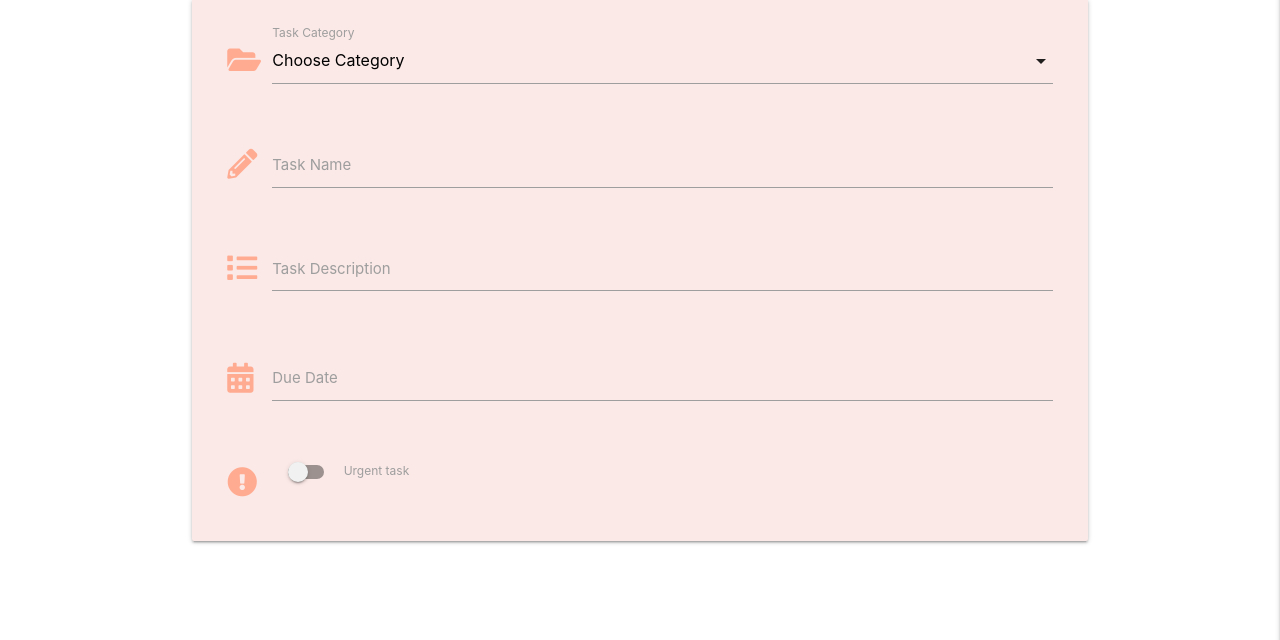
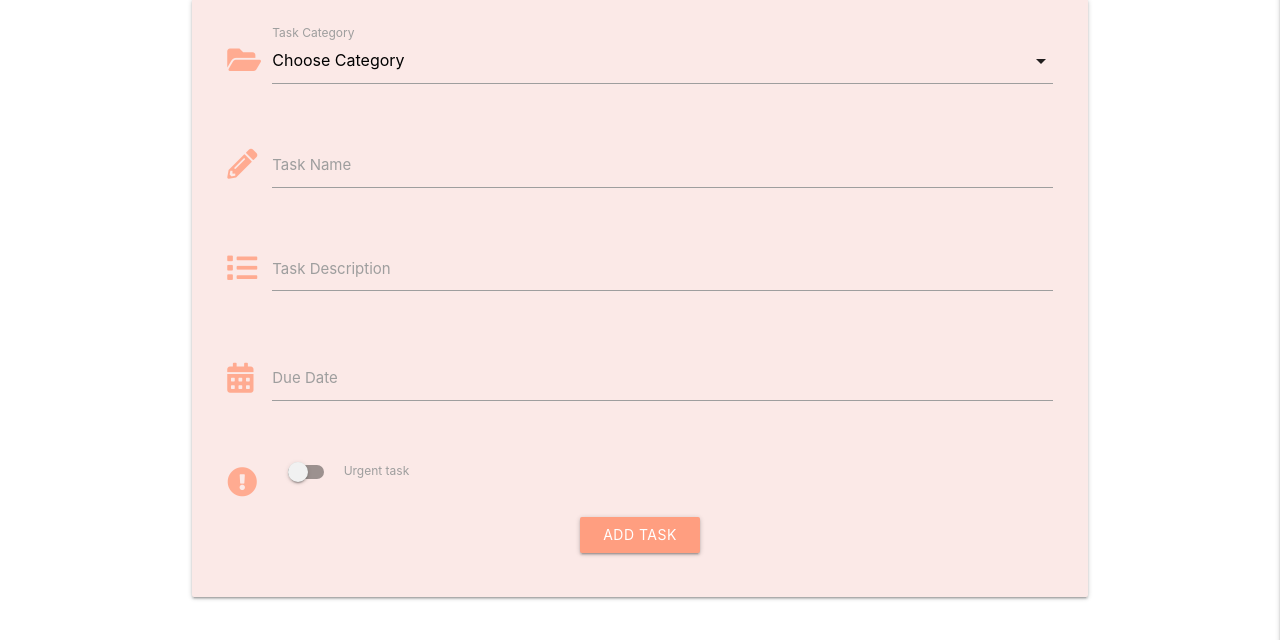
Before and after one commit to asdub/octo-invention, a Flask app: page /add_task in a window 1280 px wide. Shown: the part 160-800 px from the top of the page. Run offline with Flask 2, Linux system fonts and the light colour scheme; data that the repository does not hold is empty; some libraries are stand-ins or nearby versions.

Commit message:
Add ability to add tasks to database user

```diff
--- a/app.py
+++ b/app.py
@@ -98,8 +98,22 @@ def logout():
     return redirect(url_for("login"))
 
 
-@app.route("/add_task")
+@app.route("/add_task", methods=["GET", "POST"])
 def add_task():
+    if request.method == "POST":
+        is_urgent = "on" if request.form.get("is_urgent") else "off"
+        task = {
+            "category_name": request.form.get("category_name"),
+            "task_name": request.form.get("task_name"),
+            "task_description": request.form.get("task_description"),
+            "is_urgent": is_urgent,
+            "due_date": request.form.get("due_date"),
+            "created_by": session["user"]
+        }
+        mongo.db.tasks.insert_one(task)
+        flash("Task Successfully Added")
+        return redirect(url_for("get_tasks"))
+
     categories = mongo.db.categories.find().sort("category_name", 1)
     return render_template("add_task.html", categories=categories)
 
--- a/templates/add_task.html
+++ b/templates/add_task.html
@@ -4,7 +4,8 @@
     <h3 class="center-align deep-orange-text text-accent-1">Add Task</h3>
 
     <div class="row card-panel deep-orange lighten-5">
-        <form class="col s12" method="POST" action="">
+        <form class="col s12" method="POST" action="{{ url_for('add_task') }}">
+            <!-- category-->
             <div class="row">
                 <div class="input-field col s12">
                     <i class="fas fa-folder-open deep-orange-text text-lighten-3 prefix"></i>
@@ -17,6 +18,7 @@
                     <label for="category_name">Task Category</label>
                   </div>
             </div>
+            <!-- name-->
             <div class="row">
                 <div class="input-field col s12">
                     <i class="fas fa-pencil-alt deep-orange-text text-lighten-3 prefix"></i>
@@ -25,6 +27,7 @@
                     <label for="task_name">Task Name</label>
                 </div>
             </div>
+            <!-- description-->
             <div class="row">
                 <div class="input-field col s12">
                     <i class="fas fa-list deep-orange-text text-lighten-3 prefix"></i>
@@ -33,6 +36,7 @@
                     <label for="task_description">Task Description</label>
                 </div>
             </div>
+            <!-- due date-->
             <div class="row">
                 <div class="input-field col s12">
                     <i class="fas fa-calendar-alt deep-orange-text text-lighten-3 prefix"></i>
@@ -40,6 +44,7 @@
                     <label for="due_date">Due Date</label>
                 </div>
             </div>
+            <!-- is urgent-->
             <div class="row">
                 <div class="input-field col s12">
                     <div class="switch">
@@ -52,6 +57,15 @@
                       </div>
                 </div>
             </div>
+            <!-- Submit button-->
+            <div class="row">
+                <div class="col s12 center-align">
+                    <button class="btn waves-effect waves-light deep-orange accent-1"
+                             type="submit" id="" name="action">Add task
+                        <i class="material-icons right"></i>
+                    </button>
+                </div>
+            </div>
         </form>
     </div>
 
--- a/templates/login.html
+++ b/templates/login.html
@@ -24,7 +24,7 @@
                 </div>
                 <!-- login -->
                 <div class="row">
-                    <button type="submit" class="col s12 btn-large deep-orange lighten-4">
+                    <button type="submit" class="col s12 btn-large deep-orange accent-1">
                         Login <i class="fas fa-sign-in-alt"></i>
                     </button>
                 </div>
--- a/templates/register.html
+++ b/templates/register.html
@@ -24,7 +24,7 @@
                 </div>
                 <!-- register -->
                 <div class="row">
-                    <button type="submit" class="col s12 btn-large  deep-orange lighten-4">
+                    <button type="submit" class="col s12 btn-large  deep-orange accent-1">
                         Register <i class="fas fa-sign-in-alt"></i>
                     </button>
                 </div>
--- a/templates/tasks.html
+++ b/templates/tasks.html
@@ -1,5 +1,7 @@
 {%  extends "base.html" %}
 {% block content %}
+
+  <h3 class="center-align deep-orange-text text-accent-1">All Tasks</h3>
 
     <ul class="collapsible">
         {% for task in tasks %}
@@ -14,6 +16,7 @@
           <div class="collapsible-body">
                 <strong>{{ task.category_name }}</strong>
                 <p>{{ task.task_description }}</p>
+                <p><em>by: {{ task.created_by }}</em></p>
             </div>
         </li>
         {% endfor%}
```
